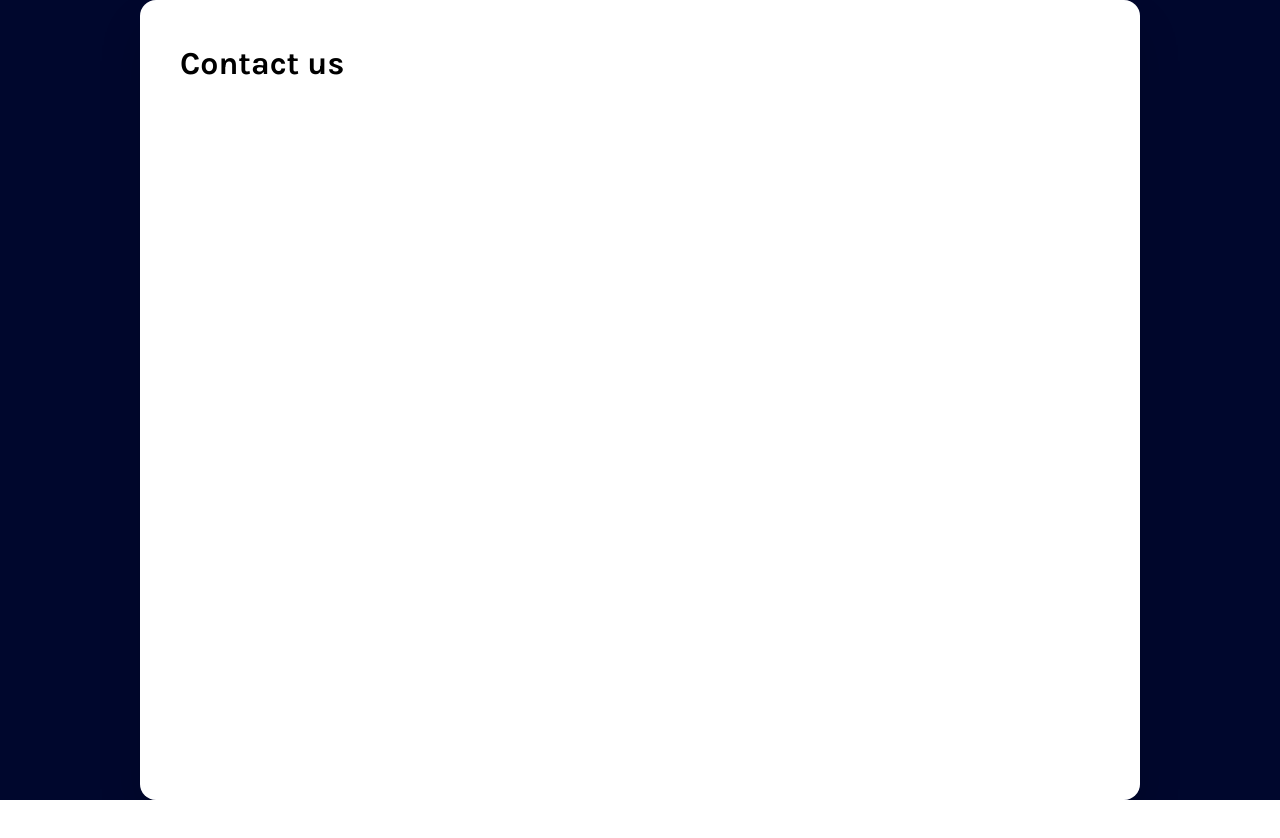
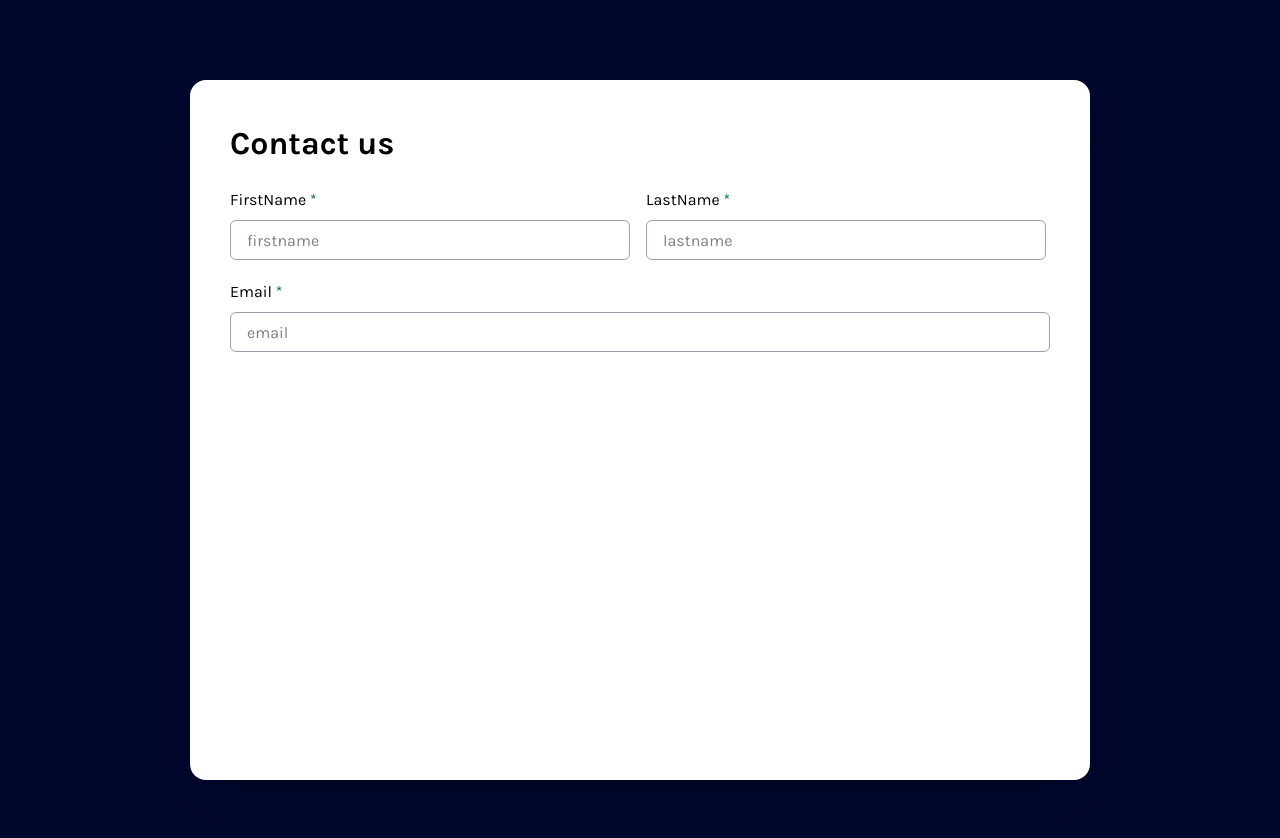
Before and after one commit to pramebt/contactform-bd, a Next.js app: page / in a window 1280 px wide. Shown: the top 838 px of the page. Before the commit the page ends 800 px from the top, so only its background shows below. Built offline with nearby package versions, Linux system fonts and the light colour scheme.

Commit message:
edit input

```diff
--- a/src/app/page.tsx
+++ b/src/app/page.tsx
@@ -3,7 +3,7 @@ import Contactform from '../components/Contactform'
 
 const page = () => {
   return (
-    <div className='bg-[#00072D] w-screen min-h-screen flex items-center justify-center'>
+    <div className='bg-[#00072D] w-screen min-h-screen flex items-center justify-center md:p-20 p-15'>
       <Contactform/>
     </div>
   )
--- a/src/components/Contactform.tsx
+++ b/src/components/Contactform.tsx
@@ -1,11 +1,47 @@
-import React from 'react'
+import { Input } from "postcss";
+import React from "react";
 
 const Contactform = () => {
   return (
-    <div className= 'bg-white w-[1000px] h-[800px] p-10 shadow-2xl rounded-2xl'>
-      <h1 className='font-bold text-[32px]'>Contact us</h1>
+    <div className="bg-white w-[900px] h-[700px] p-10 shadow-2xl rounded-2xl">
+      <h1 className="font-bold text-[32px]">Contact us</h1>
+      <div className="flex md:flex-row flex-col gap-4 mt-5">
+        <div className="">
+          <p>
+            FirstName <span className="text-green-800">*</span>
+          </p>
+          <input
+            type="text"
+            placeholder="firstname"
+            className="w-100 h-10 border border-gray-400 rounded-md px-4 mt-2"
+          />
+        </div>
+        <div className="">
+          <p>
+            LastName <span className="text-green-800">*</span>
+          </p>
+          <input
+            type="text"
+            placeholder="lastname"
+            className="w-100 h-10 border border-gray-400 rounded-md px-4 mt-2"
+          />
+        </div>
+
+        </div>
+        <div className="flex flex-col">
+          <div className="mt-5">
+            <p>
+              Email <span className="text-green-800">*</span>
+            </p>
+            <input
+              type="email"
+              placeholder="email"
+              className="w-full h-10 border border-gray-400 rounded-md px-4 mt-2"
+            />
+          </div>
+      </div>
     </div>
-  )
-}
+  );
+};
 
-export default Contactform
+export default Contactform;
```
